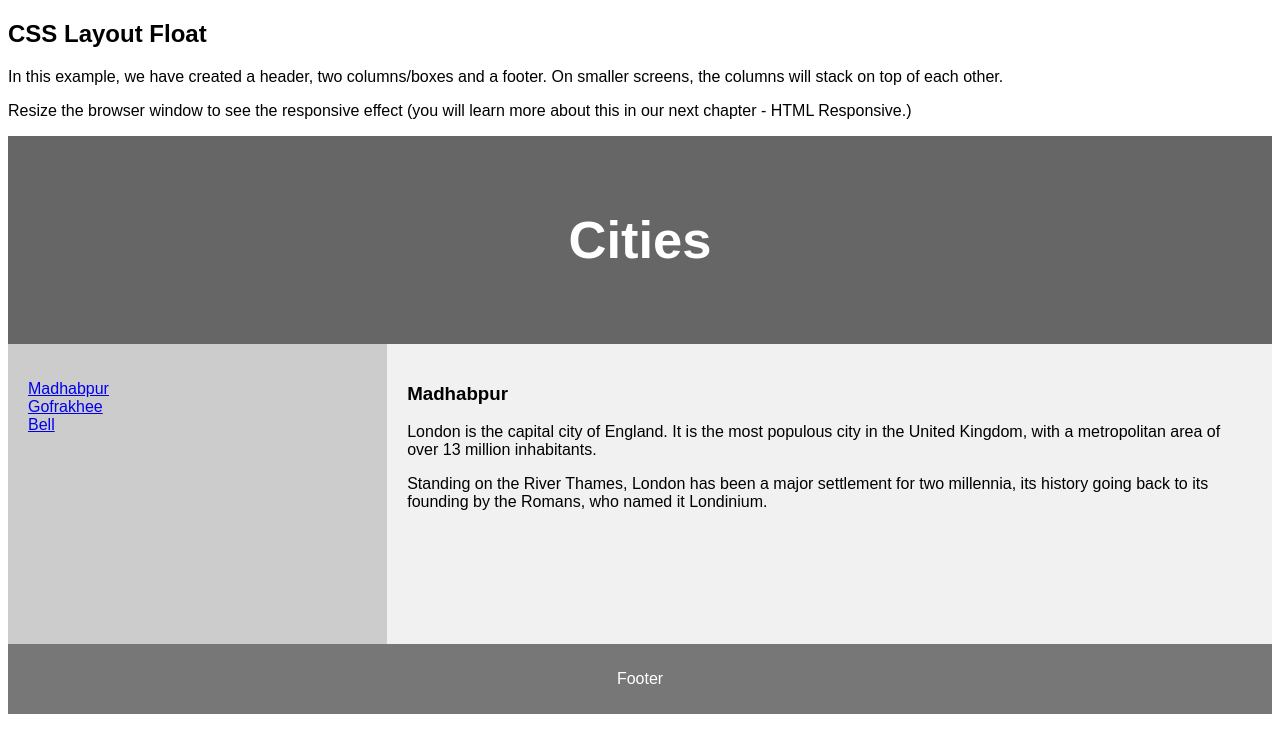
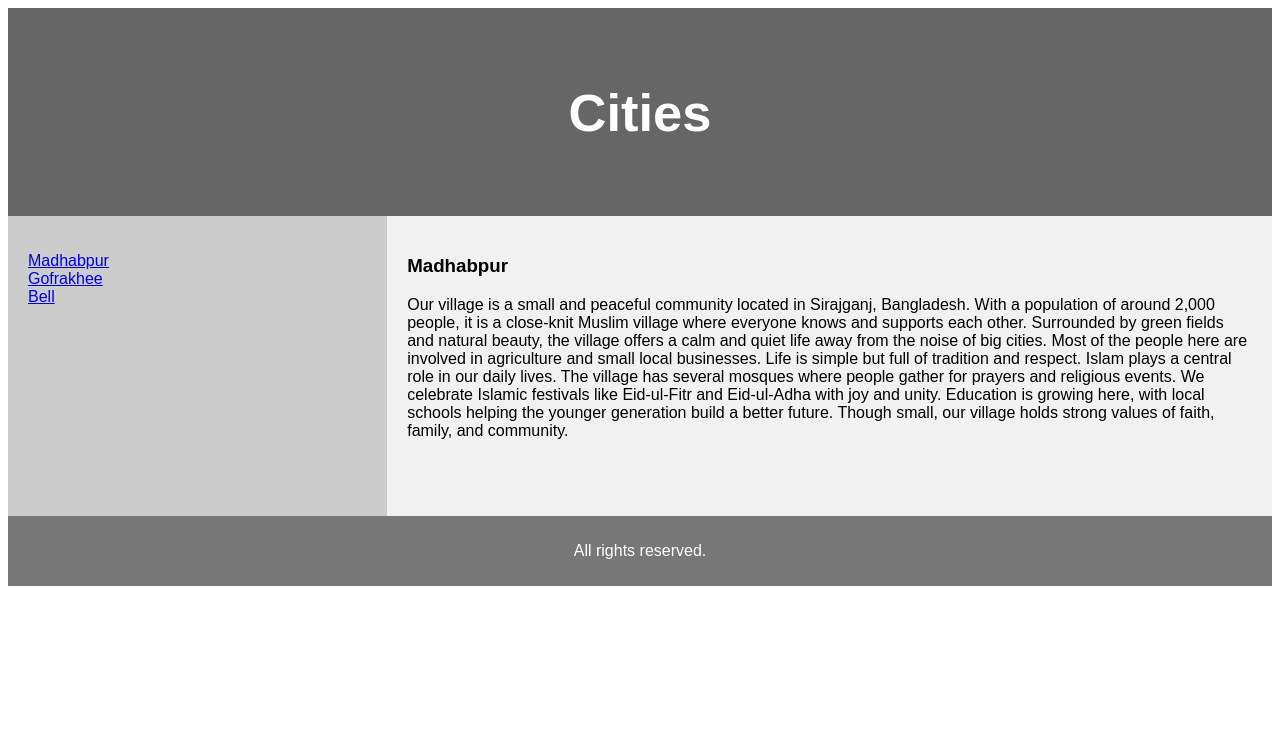
Before and after one commit to mhrhabibur/madhabpur, a plain HTML site: page index.html in a window 1280 px wide. Drawn offline with Linux system fonts and the light colour scheme.

Commit message:
update village info

```diff
--- a/index.html
+++ b/index.html
@@ -71,10 +71,6 @@ footer {
 </head>
 <body>
 
-<h2>CSS Layout Float</h2>
-<p>In this example, we have created a header, two columns/boxes and a footer. On smaller screens, the columns will stack on top of each other.</p>
-<p>Resize the browser window to see the responsive effect (you will learn more about this in our next chapter - HTML Responsive.)</p>
-
 <header>
   <h2>Cities</h2>
 </header>
@@ -90,13 +86,18 @@ footer {
 
   <article>
     <h1>Madhabpur</h1>
-    <p>London is the capital city of England. It is the most populous city in the  United Kingdom, with a metropolitan area of over 13 million inhabitants.</p>
-    <p>Standing on the River Thames, London has been a major settlement for two millennia, its history going back to its founding by the Romans, who named it Londinium.</p>
+    <p>Our village is a small and peaceful community located in Sirajganj, Bangladesh. With a population of around 2,000 people, it is a close-knit Muslim village where everyone knows and supports each other.
+
+Surrounded by green fields and natural beauty, the village offers a calm and quiet life away from the noise of big cities. Most of the people here are involved in agriculture and small local businesses. Life is simple but full of tradition and respect.
+
+Islam plays a central role in our daily lives. The village has several mosques where people gather for prayers and religious events. We celebrate Islamic festivals like Eid-ul-Fitr and Eid-ul-Adha with joy and unity.
+
+Education is growing here, with local schools helping the younger generation build a better future. Though small, our village holds strong values of faith, family, and community.</p>
   </article>
 </section>
 
 <footer>
-  <p>Footer</p>
+  <p>All rights reserved.</p>
 </footer>
 
 </body>
```
